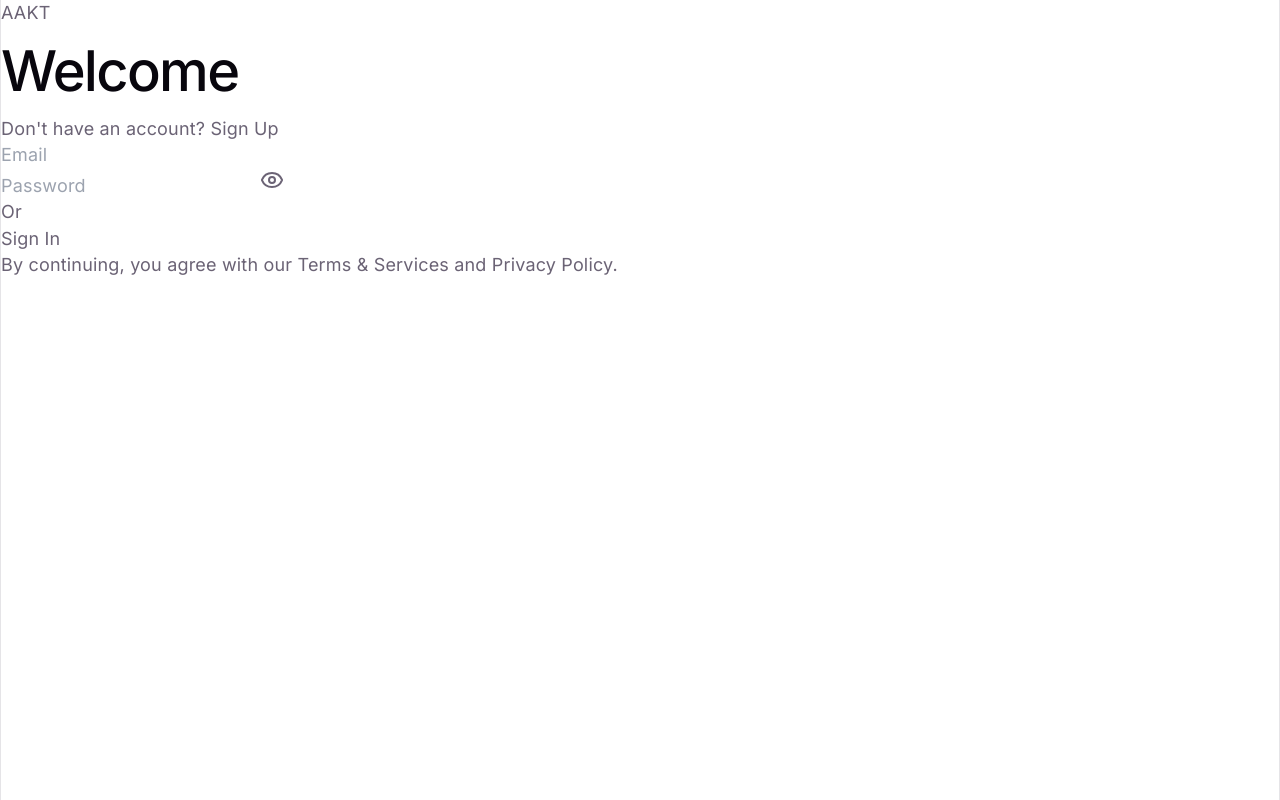
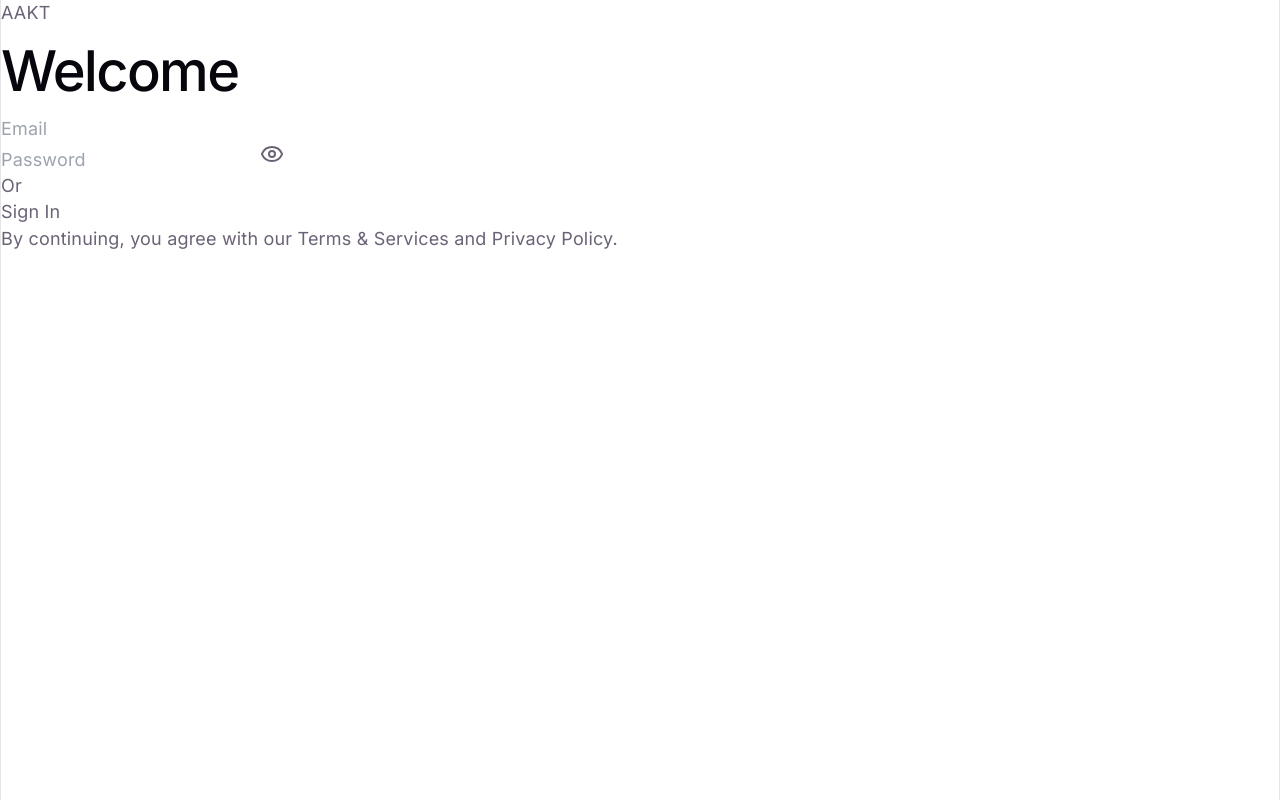
Before and after one commit to oppong-coffie/aakt-admin, a React (Vite) app: page /login in a window 1280 px wide. Built offline with nearby package versions, Linux system fonts and the light colour scheme.

Commit message:
Remove login sign up prompt

```diff
--- a/src/pages/Login.tsx
+++ b/src/pages/Login.tsx
@@ -67,18 +67,7 @@
                     </div>
                 </div>
 
-                <h1 className="text-center text-xl font-bold text-black mb-3">Welcome</h1>
-
-                <p className="text-center text-sm text-gray-500 mb-8">
-                    Don't have an account?{' '}
-                    <button
-                        type="button"
-                        onClick={() => toast.error('Ask an existing admin to create an account.')}
-                        className="font-medium text-[#003cff] hover:text-blue-700"
-                    >
-                        Sign Up
-                    </button>
-                </p>
+                <h1 className="text-center text-xl font-bold text-black mb-8">Welcome</h1>
 
                 <form onSubmit={handleLogin}>
                     <div className="space-y-3">
```
